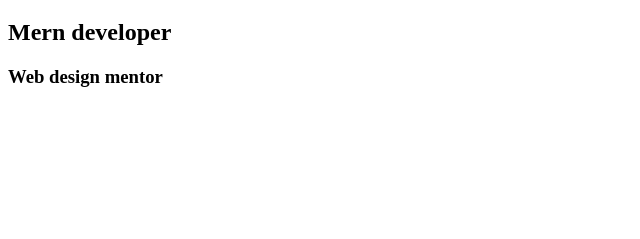
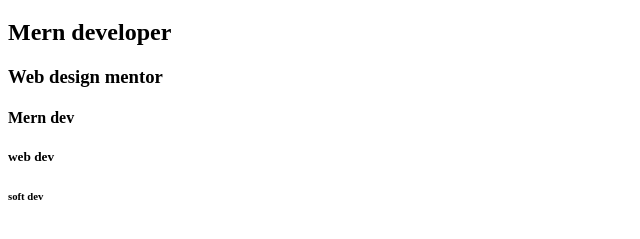
Before and after one commit to HamzaAltamas/git-practiece, a plain HTML site: page index.html in a window 1280 px wide. Shown: the part 61-300 px from the top of the page, without its empty margins (0-640 px from the left). Drawn offline with Linux system fonts and the light colour scheme.

Commit message:
h4 and h5 h6 added

```diff
--- a/index.html
+++ b/index.html
@@ -10,5 +10,8 @@
     <h1>Hamza Altamas</h1>
     <h2>Mern developer</h2>
     <h3>Web design mentor</h3>
+    <h4>Mern dev</h4>
+    <h5>web dev</h5>
+    <h6>soft dev</h6>
   </body>
 </html>
```
